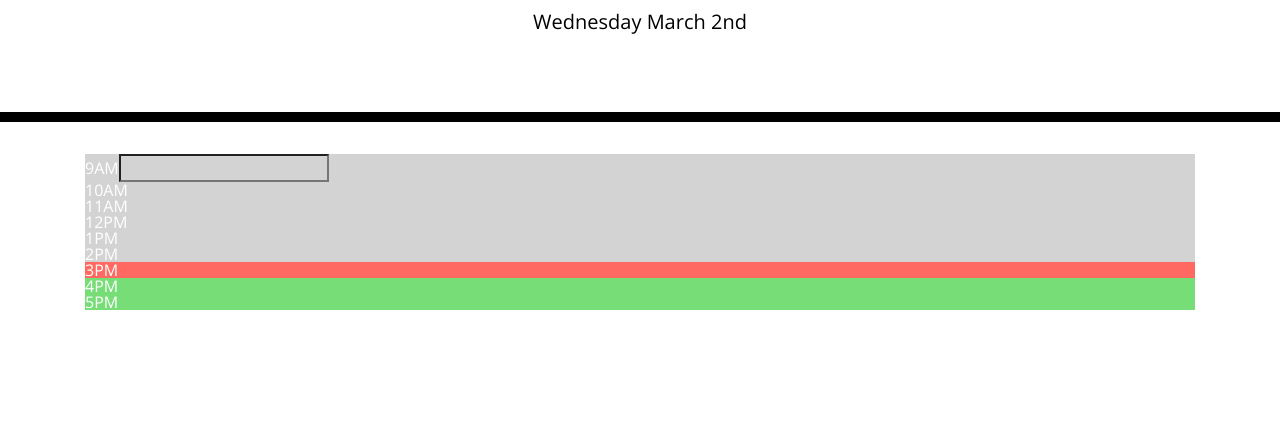
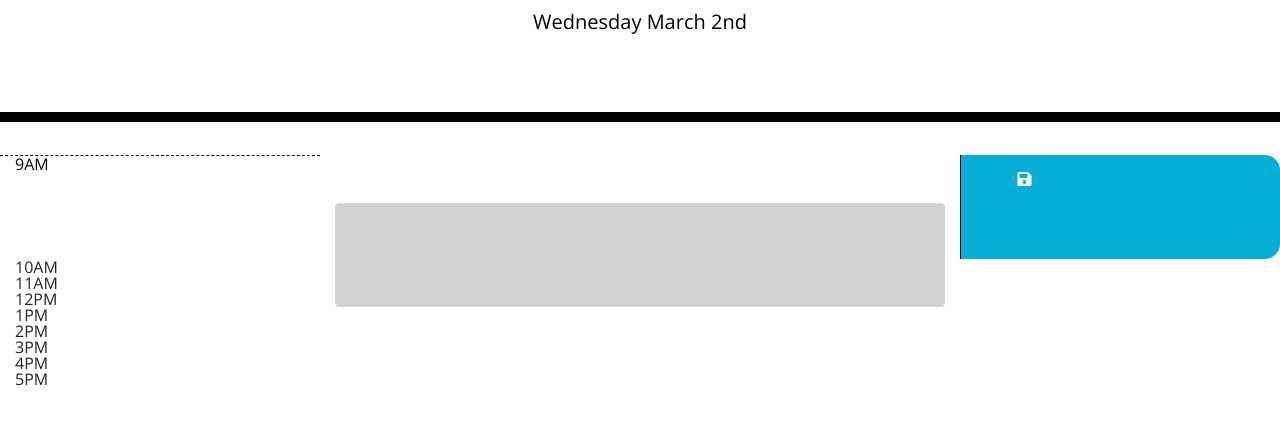
Before and after one commit to jacksonnorris/bc-day-planner, a website: page index.html in a window 1280 px wide. Shown: the part 182-606 px from the top of the page. Drawn offline with nearby package versions, Linux system fonts and the light colour scheme.

Commit message:
about to completely rewrite html

```diff
--- a/index.html
+++ b/index.html
@@ -28,9 +28,16 @@
       <p class="lead">A simple calendar app for scheduling your work day</p>
       <p id="currentDay" class="lead"></p>
     </header>
-    <div class="container">
-      <div class="timeBlock" id="tb1">
-        <span>9AM</span><input type="text" class="timeBlock" />
+    <div class="container-fluid">
+      <div class="row" id="tb1">
+        <div class="hour col-12 col-md-3 col-lg-3">9AM</div>
+        <div class="time-block form-outline col-12 col-md-6 col-lg-6">
+          <label class="sr-only" for="9AM">9AM</label>
+          <input class="form-control" type="text" />
+        </div>
+        <div class="saveBtn col-12 col-md-3 col-lg-3">
+          <i class="fas fa-save"></i>
+        </div>
       </div>
       <div class="timeBlock" id="tb2"><span>10AM</span></div>
       <div class="timeBlock" id="tb3"><span>11AM</span></div>
--- a/script.js
+++ b/script.js
@@ -1,7 +1,7 @@
 $('#currentDay').text(moment().format('dddd MMMM Do'));
 var currentHour = parseInt(moment().format('HH'));
 console.log(currentHour);
-$('.timeBlock').each(function(index) {
+$('.time-block>input').each(function(index) {
     console.log(index);
     if (index + 9 < currentHour) { this.classList.add('past'); }
     else if (index + 9 === currentHour) { this.classList.add('present'); }
--- a/style.css
+++ b/style.css
@@ -28,6 +28,7 @@ textarea {
 .time-block {
   text-align: center;
   border-radius: 15px;
+  width: 100%;
 }
 
 .row {
@@ -68,4 +69,14 @@ textarea {
 .saveBtn i:hover {
   font-size: 20px;
   transition: all 0.3s ease-in-out;
+  cursor: pointer;
 }
+.time-block input {
+  padding: 0;
+  margin: 0;
+  width: 100%;
+  height: 100%;
+}
+.container-fluid .row {
+  height: auto;
+}
```
